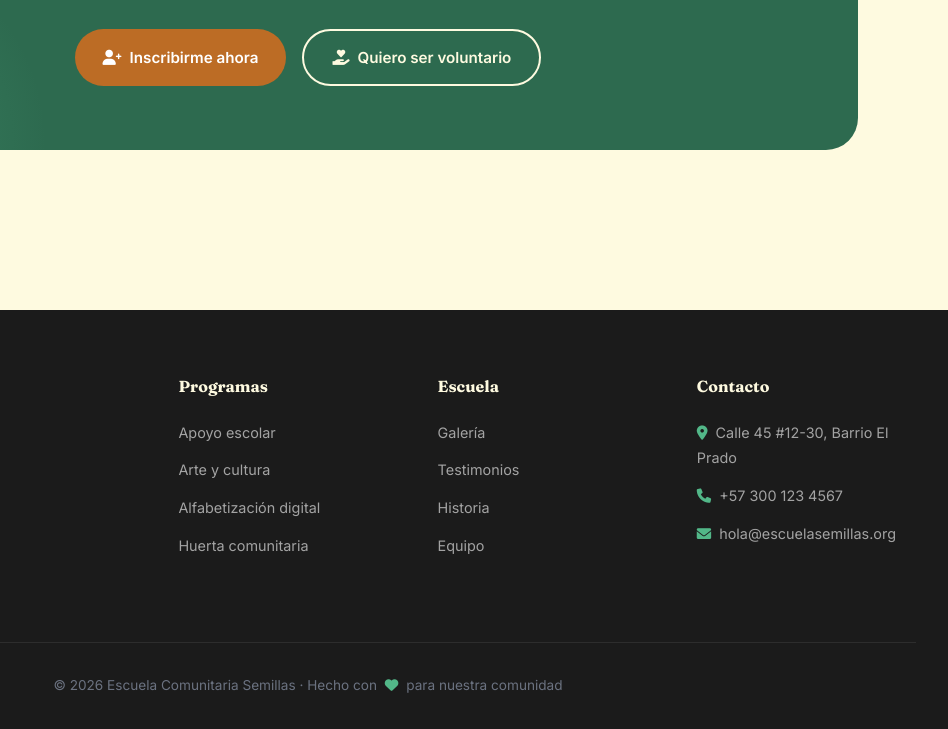
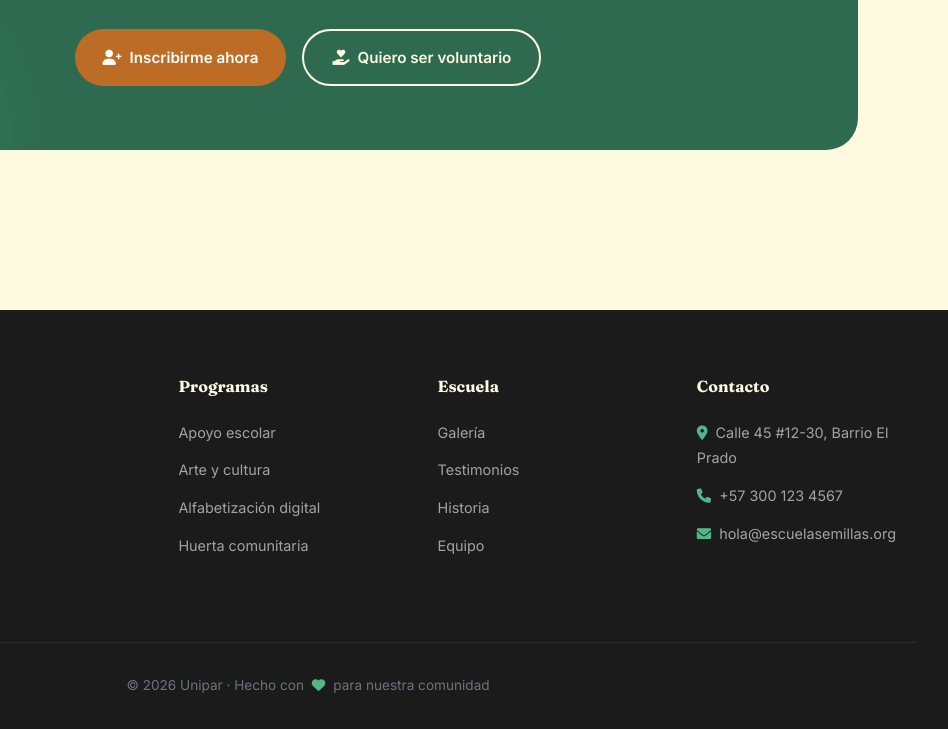
Before and after one commit to min87m9/hello, a plain HTML site: page index.html in a window 1280 px wide. Shown: the part 4530-5259 px from the top of the page, 332-1280 px from the left. Drawn offline with Linux system fonts and the light colour scheme.

Commit message:
Update index.html

```diff
--- a/index.html
+++ b/index.html
@@ -3,7 +3,7 @@
 <head>
   <meta charset="UTF-8">
   <meta name="viewport" content="width=device-width, initial-scale=1.0">
-  <title>Escuela Comunitaria Semillas | Educación para todos</title>
+  <title>Unipar | Educación para todos</title>
   <link href="https://fonts.googleapis.com/css2?family=Fraunces:opsz,wght@9..144,400;9..144,600;9..144,700;9..144,900&family=Inter:wght@300;400;500;600;700&display=swap" rel="stylesheet">
   <link rel="stylesheet" href="https://cdnjs.cloudflare.com/ajax/libs/font-awesome/6.0.0-beta3/css/all.min.css">
   <style>
@@ -1458,7 +1458,7 @@
     </div>
 
     <div class="footer-bottom">
-      <p>© 2026 Escuela Comunitaria Semillas · Hecho con <i class="fas fa-heart"></i> para nuestra comunidad</p>
+      <p>© 2026 Unipar · Hecho con <i class="fas fa-heart"></i> para nuestra comunidad</p>
     </div>
   </footer>
 
```
